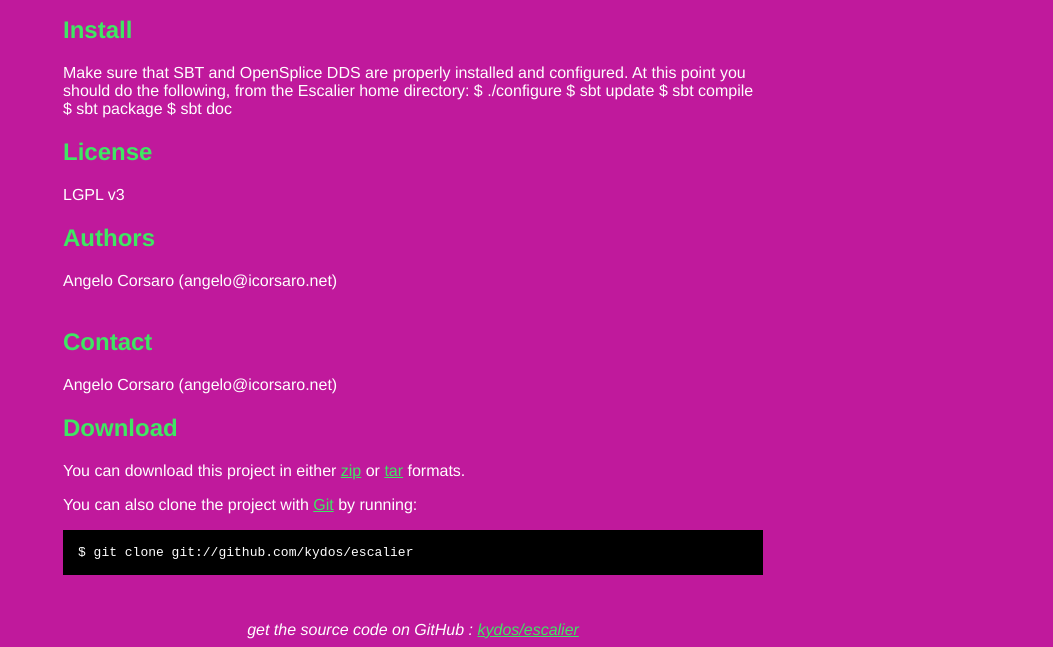
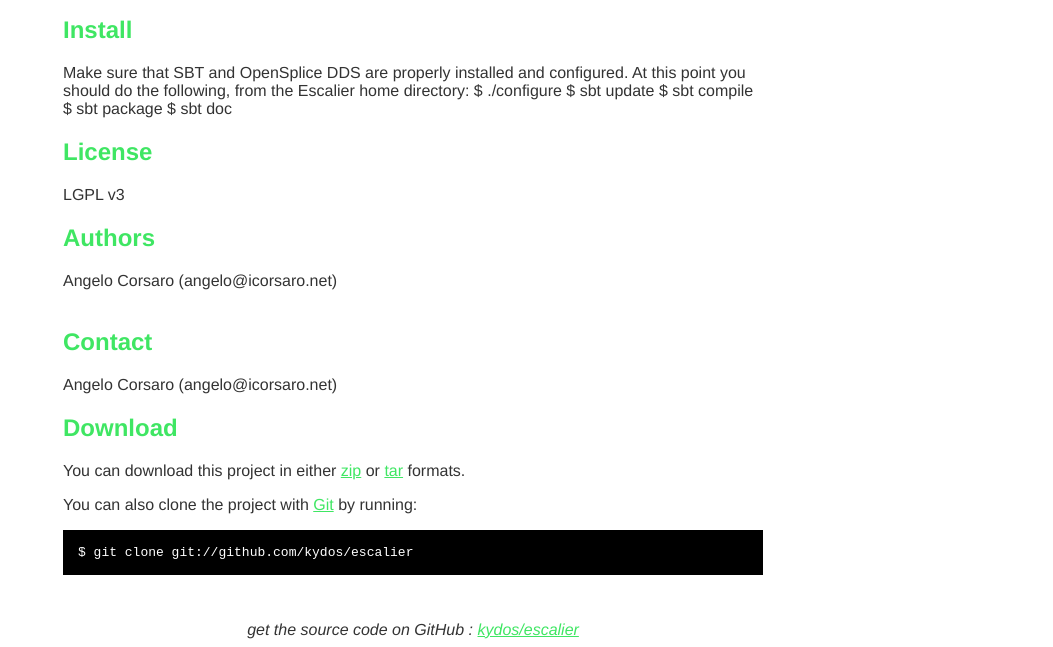
Before and after one commit to jeffplourde/escalier, a plain HTML site: page index.html in a window 1280 px wide. Shown: the part 372-1019 px from the top of the page, without its empty margins (227-1280 px from the left). Drawn offline with Linux system fonts and the light colour scheme.

Commit message:
Updated color theme

```diff
--- a/index.html
+++ b/index.html
@@ -8,9 +8,9 @@
   <style type="text/css">
     body {
       margin-top: 1.0em;
-      background-color: #c0199c;
+      background-color: #FFFFFF;
       font-family: Helvetica, Arial, FreeSans, san-serif;
-      color: #ffffff;
+      color: #333333;
     }
     #container {
       margin: 0 auto;
```
